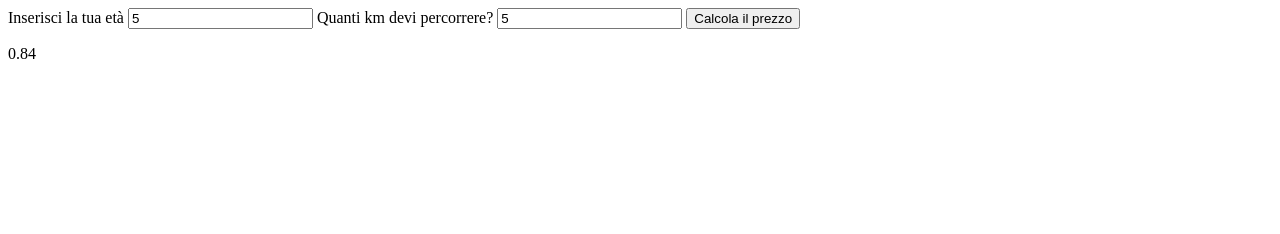
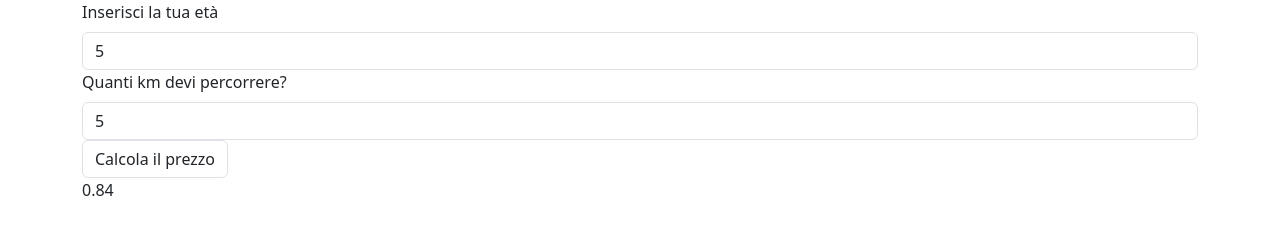
Before and after one commit to murphy-afk/js-biglietto-treno-form, a plain HTML site: page index.html in a window 1280 px wide. Both pictures are taken after typing "5", "5" into the empty fields and a click on the button "Calcola il prezzo". Drawn offline with nearby package versions, Linux system fonts and the light colour scheme.

Commit message:
feat: input validation

```diff
--- a/index.html
+++ b/index.html
@@ -1,20 +1,32 @@
 <!DOCTYPE html>
 <html lang="en">
+
 <head>
   <meta charset="UTF-8">
   <meta name="viewport" content="width=device-width, initial-scale=1.0">
   <title>Biglietto del treno</title>
+  <link href="https://cdn.jsdelivr.net/npm/bootstrap@5.3.8/dist/css/bootstrap.min.css" rel="stylesheet"
+    integrity="sha384-sRIl4kxILFvY47J16cr9ZwB07vP4J8+LH7qKQnuqkuIAvNWLzeN8tE5YBujZqJLB" crossorigin="anonymous">
   <link rel="stylesheet" href="css/style.css">
 </head>
+
 <body>
-  <form action="submit">
-    <label for="age">Inserisci la tua età</label>
-    <input type="number" name="age" id="age">
-    <label for="distance">Quanti km devi percorrere?</label>
-    <input type="number" name="distance" id="distance">
-    <button type="submit">Calcola il prezzo</button>
-  </form>
-  <p class="pricing"></p>
+  <div class="container">
+    <form action="submit" class="">
+      <label for="age" class="form-label">Inserisci la tua età</label>
+      <input type="number" name="age" id="age" class="form-control">
+      <label for="distance" class="form-label">Quanti km devi percorrere?</label>
+      <input type="number" name="distance" id="distance" class="form-control">
+      <button type="submit" class="btn border">Calcola il prezzo</button>
+    </form>
+    <div class="ticket">
+      <p class="pricing"></p>
+    </div>
+  </div>
+  <script src="https://cdn.jsdelivr.net/npm/bootstrap@5.3.8/dist/js/bootstrap.bundle.min.js"
+    integrity="sha384-FKyoEForCGlyvwx9Hj09JcYn3nv7wiPVlz7YYwJrWVcXK/BmnVDxM+D2scQbITxI"
+    crossorigin="anonymous"></script>
   <script src="script/script.js"></script>
 </body>
+
 </html>
--- a/script/script.js
+++ b/script/script.js
@@ -25,15 +25,23 @@ const calculatePrice = (age, distance) => {
   else if (age > 65) {
     discount = price * (elderDiscount / 100);
   }
-  price = price - discount;
-  const result = price.toFixed(2);
+  const finalPrice = price - discount;
+  const result = finalPrice.toFixed(2);
   return result
 }
 
 form.addEventListener("submit", (event) => {
   event.preventDefault();
-  const userAge = ageInput.value;
-  const userDistance = distInput.value;
-  const ticketPrice = calculatePrice(userAge, userDistance);
-  pricing.innerText = ticketPrice;
+  const userAge = parseInt(ageInput.value);
+  const userDistance = parseInt(distInput.value);
+  console.log(userAge);
+
+
+  if (isNaN(userAge) || isNaN(userDistance)) {
+    alert("inserisci la tua età e distanza da percorrere");
+  }
+  else {
+    const ticketPrice = calculatePrice(userAge, userDistance);
+    pricing.innerText = ticketPrice;
+  }
 });
```
